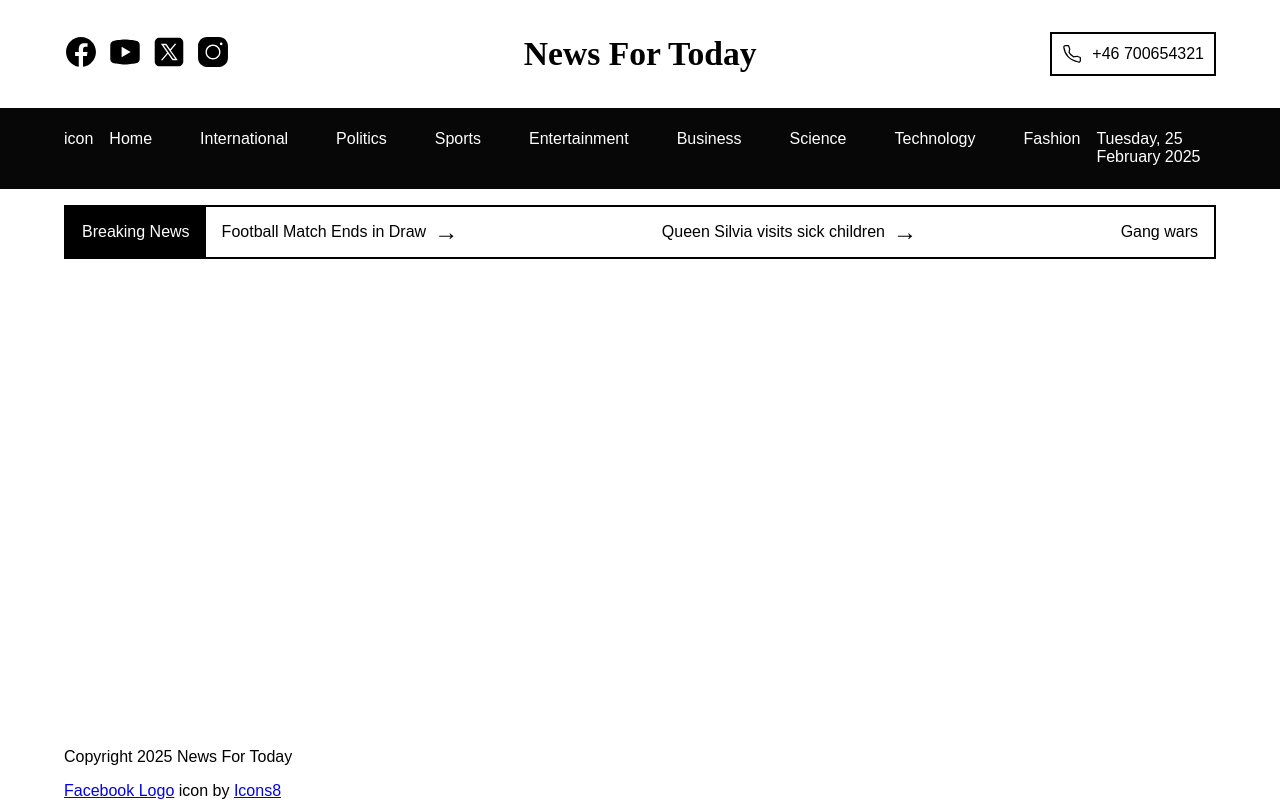
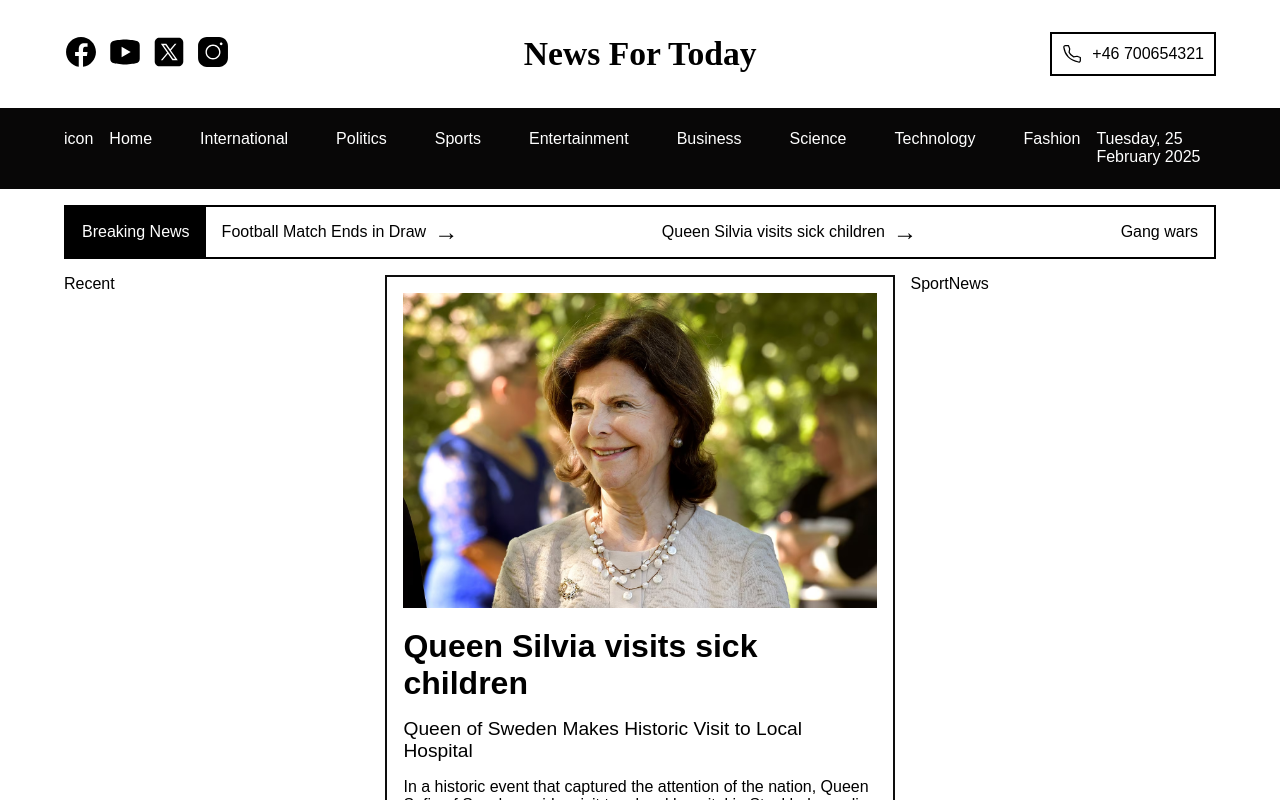
Before and after one commit to Vineethaveerapu/Newsoftheworld, a React (Vite) app: page / in a window 1280 px wide. Shown: the top 800 px of the page. Built offline with nearby package versions, Linux system fonts and the light colour scheme.

Commit message:
main featured added

```diff
--- a/src/App.jsx
+++ b/src/App.jsx
@@ -3,7 +3,7 @@ import NavBar from "./components/NavBar";
 import Footer from "./components/Footer";
 import BreakingNews from "./components/BreakingNews";
 import styles from "./app.module.css";
-
+import Featured from "./components/Featured";
 function App() {
   return (
     <div className={styles.app}>
@@ -11,7 +11,9 @@ function App() {
       <NavBar />
       <main className={styles.content}>
         <BreakingNews />
+        <Featured />
       </main>
+
       <Footer />
     </div>
   );
--- /dev/null
+++ b/src/components/Featured/featured.module.css
@@ -0,0 +1,16 @@
+.featured {
+  display: flex;
+  flex-direction: row;
+  justify-content: space-between;
+  gap: 1rem;
+}
+
+.recent {
+  flex-basis: 30%;
+}
+.main {
+  flex-basis: 50%;
+}
+.sportNews {
+  flex-basis: 30%;
+}
--- /dev/null
+++ b/src/components/Featured/index.jsx
@@ -0,0 +1,21 @@
+import styles from "./featured.module.css";
+import Main from "../Main";
+import Recent from "../Recent";
+import SportNews from "../SportNews";
+import { getArticlesInCategory, articles } from "../../data/data";
+const random = true;
+
+function Featured() {
+  const recentArticles = articles;
+  const sportArticles = getArticlesInCategory("sports", random);
+  const featuredArticles = articles[1];
+  return (
+    <div className={styles.featured}>
+      <Recent className={styles.recent} articles={recentArticles} />
+      <Main className={styles.main} article={featuredArticles} />
+      <SportNews className={styles.sportNews} articles={sportArticles} />
+    </div>
+  );
+}
+
+export default Featured;
--- /dev/null
+++ b/src/components/Main/index.jsx
@@ -0,0 +1,24 @@
+import styles from "./main.module.css";
+import { getImageUrl } from "../../utils/functions";
+function Main({ article, className }) {
+  const { headline, deck, story, image, category } = article;
+  return (
+    <div className={`${styles.main} ${className}`}>
+      <div className={styles.card}>
+        <div className={styles.cardImage}>
+          <img src={getImageUrl(image)} alt={headline} />
+        </div>
+        <div className={styles.cardContent}>
+          <div className={styles.cardTitle}>{headline}</div>
+          <div className={styles.cardDescription}>{deck}</div>
+          <div className={styles.story}>
+            <p>{story.slice(0, 400)}...</p>
+          </div>
+          <div className={styles.cardAuthor}>{category}</div>
+        </div>
+      </div>
+    </div>
+  );
+}
+
+export default Main;
--- /dev/null
+++ b/src/components/Main/main.module.css
@@ -0,0 +1,27 @@
+.card {
+  border: 2px solid rgb(14, 14, 14);
+  padding: 1rem;
+}
+
+.cardImage {
+  img {
+    width: 100%;
+    height: auto;
+    object-fit: cover;
+  }
+}
+
+.cardContent {
+  padding: 1rem 0;
+}
+
+.cardTitle {
+  font-size: 2rem;
+  font-weight: 600;
+  margin-bottom: 1rem;
+}
+
+.cardDescription {
+  font-size: 1.2rem;
+  margin-bottom: 1rem;
+}
--- /dev/null
+++ b/src/components/Recent/index.jsx
@@ -0,0 +1,7 @@
+import styles from "./recent.module.css";
+
+function Recent({ className }) {
+  return <div className={`${styles.recent} ${className}`}>Recent</div>;
+}
+
+export default Recent;
--- /dev/null
+++ b/src/components/SportNews/index.jsx
@@ -0,0 +1,7 @@
+import styles from "./sportNews.module.css";
+
+function SportNews({ className }) {
+  return <div className={`${styles.sportNews} ${className}`}>SportNews</div>;
+}
+
+export default SportNews;
--- a/src/data/data.js
+++ b/src/data/data.js
@@ -6,7 +6,7 @@ function Article(headline, deck, story, image, category) {
   this.category = category;
 }
 
-export const articles = [
+const articles = [
   new Article(
     "Football Match Ends in Draw",
     "The highly anticipated football match between ended in a draw last night",
@@ -190,3 +190,25 @@ export const articles = [
     "entertainment"
   )
 ];
+
+const getArticlesInCategory = (categoryName, random = false) => {
+  const filteredArticles = articles.filter((item) => {
+    const { category } = item;
+
+    if (categoryName === category) {
+      return true;
+    }
+    return false;
+  });
+
+  if (random) {
+    return filteredArticles.sort(() => Math.random() - 0.5);
+  }
+
+  return filteredArticles;
+};
+
+// const sportsArticles = getArticlesInCategory("sports", true);
+// console.log("sportsArticles", sportsArticles);
+
+export { articles, getArticlesInCategory };
```
Also changed, not shown: eslint.config.js (+22 -21 lines), src/components/Recent/recent.module.css (added), src/components/SportNews/sportnews.module.css (added).
